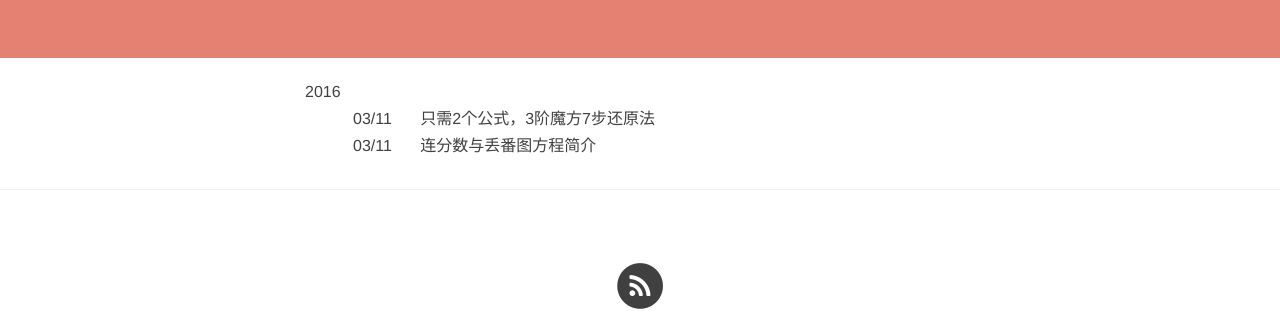
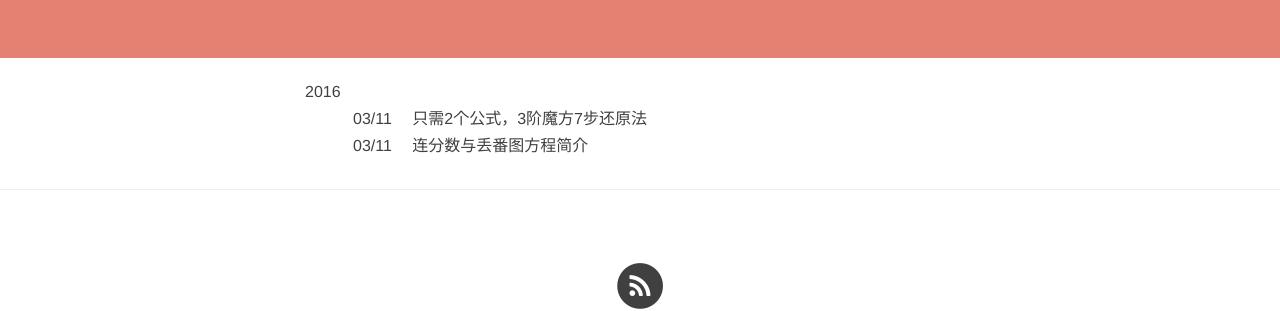
Before and after one commit to ceares/ceares.github.io, a Jekyll site: the page built from archive.md, in a window 1280 px wide. Shown: the part 370-681 px from the top of the page. Built offline with Jekyll 4.4.1, drawn with Linux system fonts in a browser that asks for light colours; nearby versions of some CDN libraries; library files that are not in the unit come from our copies.

Commit message:
Update archive.md

```diff
--- a/archive.md
+++ b/archive.md
@@ -15,7 +15,7 @@
   {% endif %}
   <li class="listing-item" style="text-indent:3em;">
     <time datetime="{{ post.date | date:"%Y-%m-%d" }}">{{ post.date | date:"%m/%d" }}</time>
-    <a href="{{ post.url }}" title="{{ post.title }}" style="margin-left:1.5em;">{{ post.title }}</a>
+    <a href="{{ post.url }}" title="{{ post.title }}" style="margin-left:1em;">{{ post.title }}</a>
   </li>
 {% endfor %}
 </ul>
```
